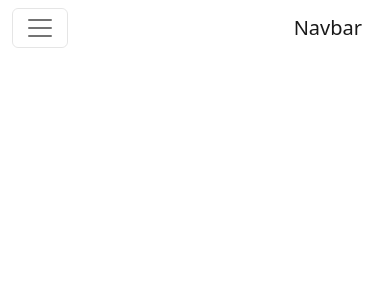
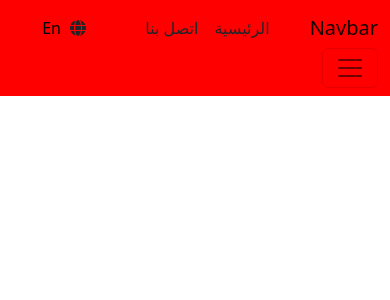
Before and after one commit to Mohamed-Mohamed-Afifi/Ejar, an Angular app: page / in a window 390 px wide. Shown: the top 300 px of the page. Built offline with nearby package versions, Linux system fonts and the light colour scheme.

Commit message:
add responsive navbar

```diff
--- a/package.json
+++ b/package.json
@@ -18,6 +18,9 @@
     "@angular/platform-browser": "^15.2.0",
     "@angular/platform-browser-dynamic": "^15.2.0",
     "@angular/router": "^15.2.0",
+    "@fortawesome/angular-fontawesome": "^0.12.1",
+    "@fortawesome/fontawesome-svg-core": "^6.2.1",
+    "@fortawesome/free-solid-svg-icons": "^6.2.1",
     "@ng-bootstrap/ng-bootstrap": "^14.0.1",
     "@popperjs/core": "^2.11.6",
     "bootstrap": "^5.2.3",
--- a/src/app/Components/navbar/navbar.component.html
+++ b/src/app/Components/navbar/navbar.component.html
@@ -1,18 +1,25 @@
-<nav class="navbar navbar-expand-lg bg-body-tertiary">
-    <div class="container-fluid">
-      <a class="navbar-brand" href="#">Navbar</a>
-      <button class="navbar-toggler" type="button" data-bs-toggle="collapse" data-bs-target="#navbarSupportedContent" aria-controls="navbarSupportedContent" aria-expanded="false" aria-label="Toggle navigation">
-        <span class="navbar-toggler-icon"></span>
-      </button>
-      <div class="collapse navbar-collapse" id="navbarSupportedContent">
-        <ul class="navbar-nav me-auto mb-2 mb-lg-0">
-          <li class="nav-item">
-            <a class="nav-link active" aria-current="page" href="#">Home</a>
-          </li>
-          <li class="nav-item">
-            <a class="nav-link" href="#" routerLink="/about">About</a>
-          </li>
-        </ul>
-      </div>
-    </div>
+<nav class="navbar navbar-expand-lg bg-light">
+	<div class="container">
+	<div class="d-flex align-items-center flex-grow-1">
+		<a class="navbar-brand me-0 ms-4" href="#">Navbar</a>
+		<a class="nav-link active mx-3" aria-current="page" href="#">الرئيسية</a>
+		<a class="nav-link" href="#">اتصل بنا</a>
+		<form action="" class="language-picker__form me-auto">
+			<label for="language-picker-select" class="lang__icon"><fa-icon [icon]="faglobal"></fa-icon></label>
+			<select name="language-picker-select" id="language-picker-select" class="language-picker-select">
+			  <option lang="en" value="english">En</option>
+			<option lang="ar" value="arabic">Ar</option>
+		  </select>
+		</form>
+	</div>
+	  <button class="navbar-toggler" type="button" data-bs-toggle="collapse" data-bs-target="#navbarNavAltMarkup" aria-controls="navbarNavAltMarkup" aria-expanded="false" aria-label="Toggle navigation">
+		<span class="navbar-toggler-icon"></span>
+	  </button>
+	  <div class="collapse navbar-collapse" id="navbarNavAltMarkup">
+		<div class="navbar-nav me-auto align-items-lg-center">
+		  <button class="nav-link mx-lg-3" href="#">انشاء حساب</button>
+		  <button class="nav-link">تسجيل الدخول</button>
+		</div>
+	  </div>
+	</div>
   </nav>
--- a/src/app/Components/navbar/navbar.component.scss
+++ b/src/app/Components/navbar/navbar.component.scss
@@ -1,3 +1,32 @@
 .navbar{
     direction: rtl;
+    align-items: center;
+    background-color: red!important;
+    .language-picker__form{
+        position: relative;
+        display: flex;
+        justify-content: center;
+        align-items: center;
+        width: fit-content;
+        select{
+            appearance: none;
+            cursor: pointer;
+            padding: 5px 30px;
+        }
+        .lang__icon{
+            position: absolute;
+            right: 5px;
+        }
+        .language-picker-select{
+            background-color: transparent;
+            border: 0;
+            &:focus{
+                border: 0;
+                outline: 0;
+            }
+        }
+    }
+    .navbar-collapse{
+        flex-grow: 0;
+    }
 }
--- a/src/app/Components/navbar/navbar.component.ts
+++ b/src/app/Components/navbar/navbar.component.ts
@@ -1,10 +1,10 @@
 import { Component } from '@angular/core';
-
+import { faGlobe } from '@fortawesome/free-solid-svg-icons';
 @Component({
   selector: 'app-navbar',
   templateUrl: './navbar.component.html',
   styleUrls: ['./navbar.component.scss']
 })
 export class NavbarComponent {
-
+  faglobal=faGlobe
 }
--- a/src/app/app.module.ts
+++ b/src/app/app.module.ts
@@ -1,12 +1,11 @@
 import { NgModule } from '@angular/core';
 import { BrowserModule } from '@angular/platform-browser';
-
 import { AppRoutingModule } from './app-routing.module';
 import { AppComponent } from './app.component';
 import { NgbModule } from '@ng-bootstrap/ng-bootstrap';
 import { NavbarComponent } from './Components/navbar/navbar.component';
 import { AboutComponent } from './Components/about/about.component';
-
+import { FontAwesomeModule } from '@fortawesome/angular-fontawesome';
 @NgModule({
   declarations: [
     AppComponent,
@@ -16,7 +15,8 @@ import { AboutComponent } from './Components/about/about.component';
   imports: [
     BrowserModule,
     AppRoutingModule,
-    NgbModule
+    NgbModule,
+    FontAwesomeModule
   ],
   providers: [],
   bootstrap: [AppComponent]
```
Also changed, not shown: 1 other file (tests, documents, lock files or other folders).
